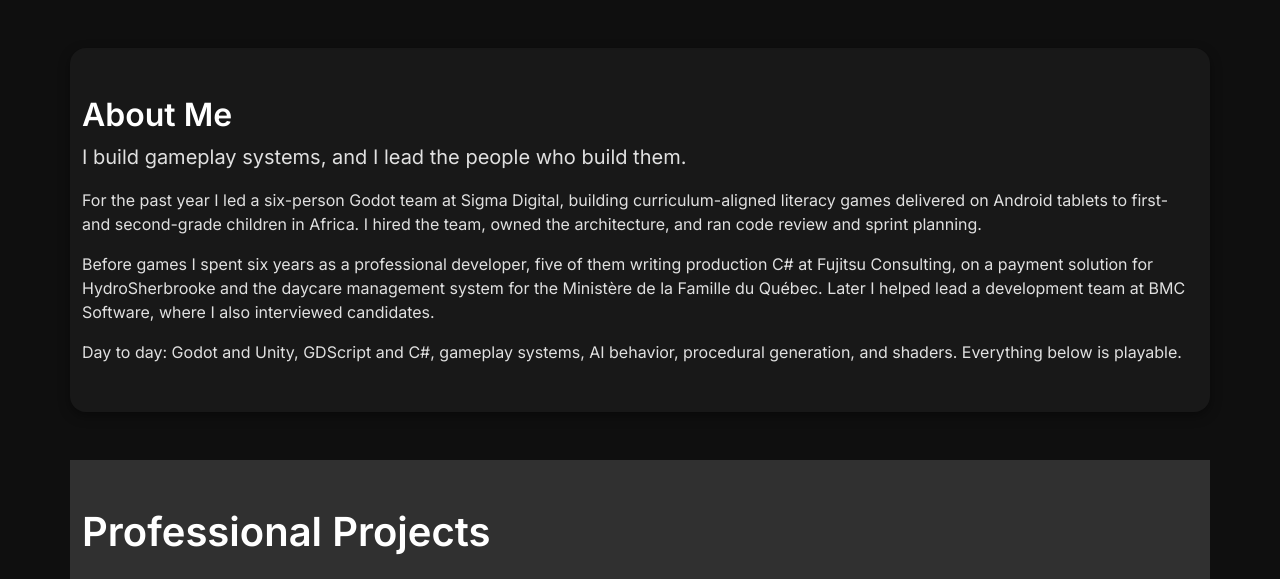
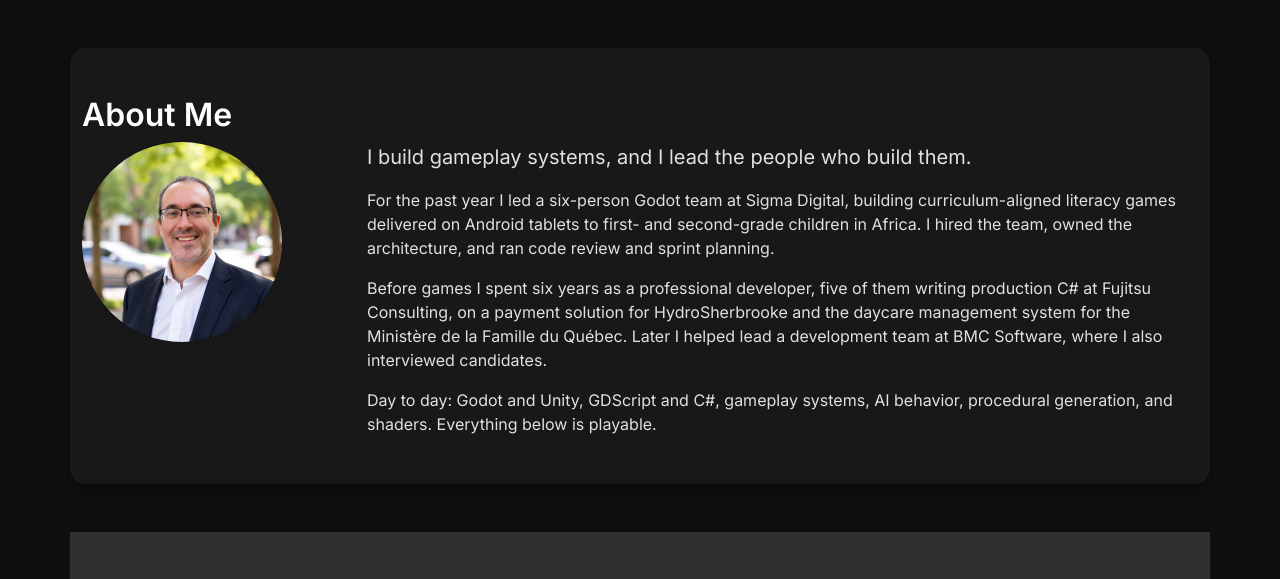
Before and after one commit to StrayEddy/edouardmurat.com, a Django app: page / in a window 1280 px wide. Shown: the part 856-1435 px from the top of the page. Run offline with Django 5.2, Linux system fonts and the light colour scheme.

Commit message:
Add headshot photo to About Me section
Part of the site-wide headshot rollout; the site had no photo of
Eddy anywhere before this.

Co-Authored-By: Claude Sonnet 5 <noreply@anthropic.com>
Claude-Session: https://claude.ai/code/session_015Y9UTfRyPmf4XQjXMrLvn1

```diff
--- a/edouardmurat/core/templates/core/home.html
+++ b/edouardmurat/core/templates/core/home.html
@@ -21,10 +21,17 @@
   <!-- About Me -->
   <section id="about" class="container py-5 my-5">
     <h2>About Me</h2>
-    <p class="lead">I build gameplay systems, and I lead the people who build them.</p>
-    <p>For the past year I led a six-person Godot team at Sigma Digital, building curriculum-aligned literacy games delivered on Android tablets to first- and second-grade children in Africa. I hired the team, owned the architecture, and ran code review and sprint planning.</p>
-    <p>Before games I spent six years as a professional developer, five of them writing production C# at Fujitsu Consulting, on a payment solution for HydroSherbrooke and the daycare management system for the Minist&egrave;re de la Famille du Qu&eacute;bec. Later I helped lead a development team at BMC Software, where I also interviewed candidates.</p>
-    <p class="mb-0">Day to day: Godot and Unity, GDScript and C#, gameplay systems, AI behavior, procedural generation, and shaders. Everything below is playable.</p>
+    <div class="row align-items-start g-4">
+      <div class="col-12 col-md-3 text-center text-md-start">
+        <img src="{% static 'core/images/headshot.jpg' %}" alt="Edouard Murat" class="rounded-circle img-fluid shadow-sm" style="max-width: 200px;">
+      </div>
+      <div class="col-12 col-md-9">
+        <p class="lead">I build gameplay systems, and I lead the people who build them.</p>
+        <p>For the past year I led a six-person Godot team at Sigma Digital, building curriculum-aligned literacy games delivered on Android tablets to first- and second-grade children in Africa. I hired the team, owned the architecture, and ran code review and sprint planning.</p>
+        <p>Before games I spent six years as a professional developer, five of them writing production C# at Fujitsu Consulting, on a payment solution for HydroSherbrooke and the daycare management system for the Minist&egrave;re de la Famille du Qu&eacute;bec. Later I helped lead a development team at BMC Software, where I also interviewed candidates.</p>
+        <p class="mb-0">Day to day: Godot and Unity, GDScript and C#, gameplay systems, AI behavior, procedural generation, and shaders. Everything below is playable.</p>
+      </div>
+    </div>
   </section>
 
   <!-- Professional Projects -->
```
Also changed, not shown: edouardmurat/core/static/core/images/headshot.jpg (added).
